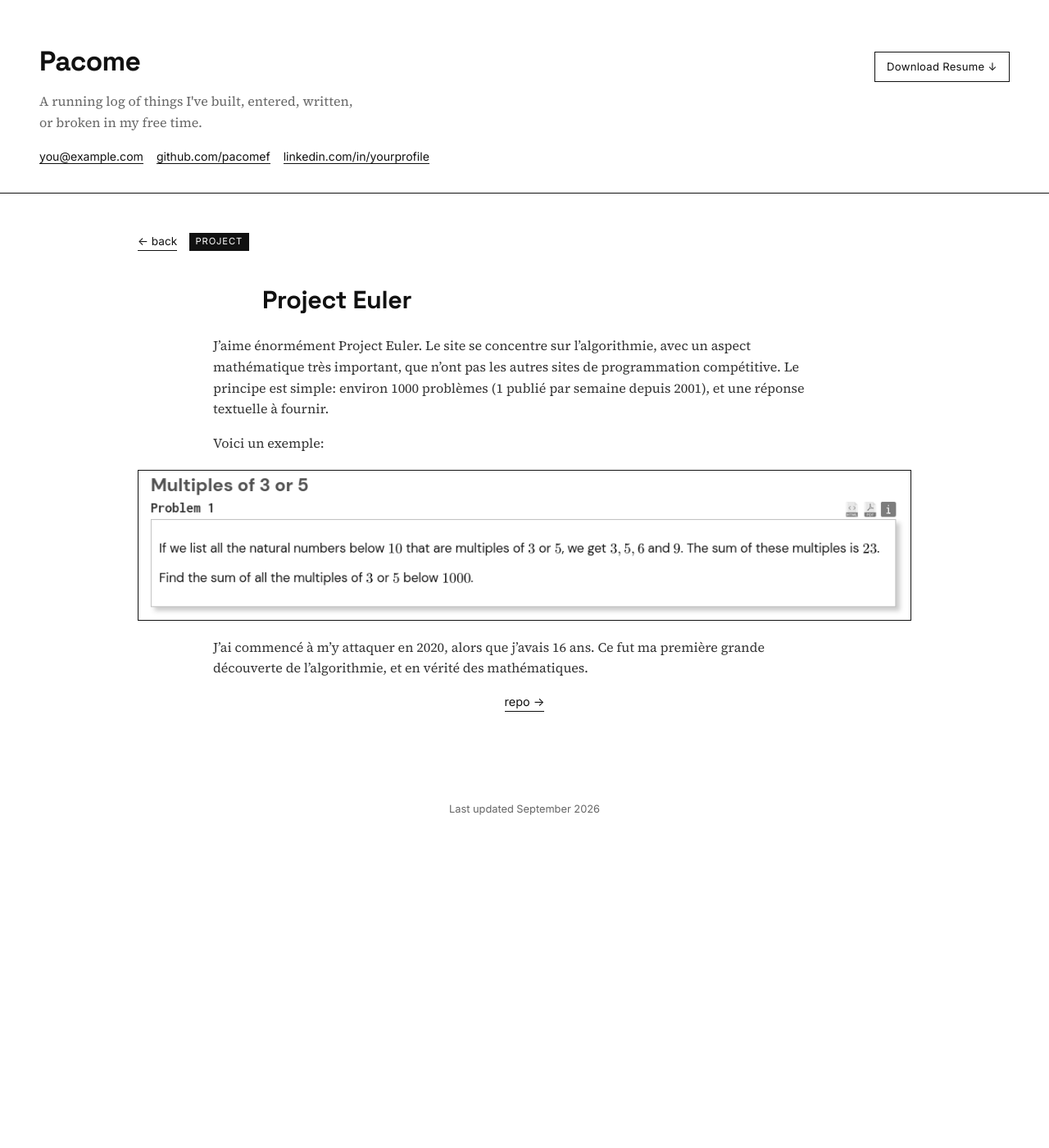
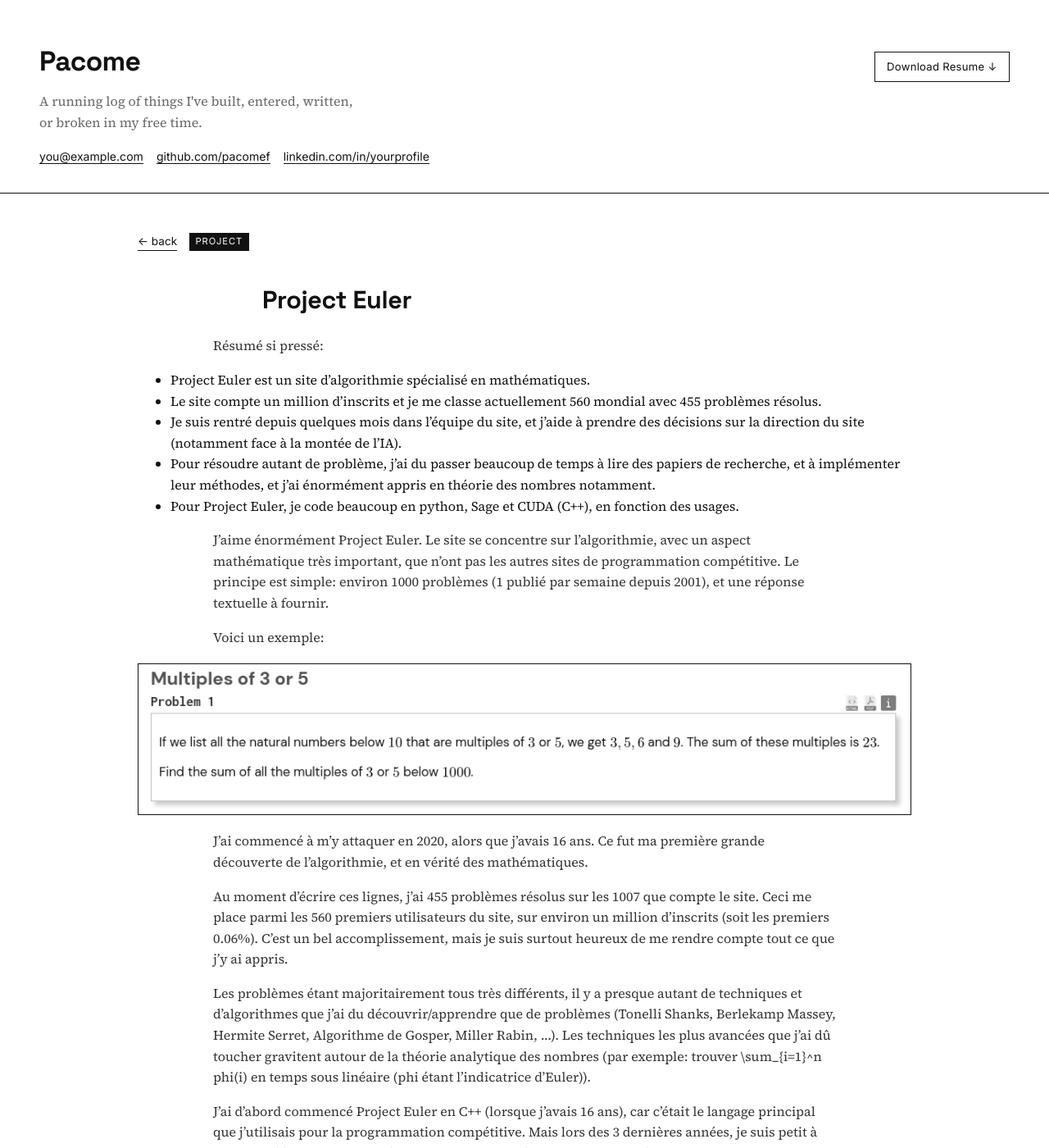
Before and after one commit to pacomef/pacomef.github.io, a Jekyll site: the page built from _projects/project-euler.md, in a window 1280 px wide and 1400 px high. Shown: the whole window at 82% size. Built offline with Jekyll 4.4.1, drawn with Linux system fonts in a browser that asks for light colours; some of the changed text lies outside the part shown.

Commit message:
Flesh out Project Euler write-up with stats and background
Co-Authored-By: Claude Sonnet 5 <noreply@anthropic.com>
Claude-Session: https://claude.ai/code/session_0127UH7bzngt2Psf9Mr4dXoc

```diff
--- a/_projects/project-euler.md
+++ b/_projects/project-euler.md
@@ -7,6 +7,13 @@ link_label: repo
 link_url: "#"
 ---
 
+Résumé si pressé:
+- Project Euler est un site d'algorithmie spécialisé en mathématiques.
+- Le site compte un million d'inscrits et je me classe actuellement 560 mondial avec 455 problèmes résolus.
+- Je suis rentré depuis quelques mois dans l'équipe du site, et j'aide à prendre des décisions sur la direction du site (notamment face à la montée de l'IA).
+- Pour résoudre autant de problème, j'ai du passer beaucoup de temps à lire des papiers de recherche, et à implémenter leur méthodes, et j'ai énormément appris en théorie des nombres notamment.
+- Pour Project Euler, je code beaucoup en python, Sage et CUDA (C++), en fonction des usages.
+
 J'aime énormément Project Euler. Le site se concentre sur l'algorithmie, avec un aspect mathématique très important, que n'ont pas les autres sites de programmation compétitive. Le principe est simple: environ 1000 problèmes (1 publié par semaine depuis 2001), et une réponse textuelle à fournir.
 
 Voici un exemple:
@@ -15,3 +22,9 @@ Voici un exemple:
 {: .img-wrap}
 
 J'ai commencé à m'y attaquer en 2020, alors que j'avais 16 ans. Ce fut ma première grande découverte de l'algorithmie, et en vérité des mathématiques.
+
+Au moment d'écrire ces lignes, j'ai 455 problèmes résolus sur les 1007 que compte le site. Ceci me place parmi les 560 premiers utilisateurs du site, sur environ un million d'inscrits (soit les premiers 0.06%). C'est un bel accomplissement, mais je suis surtout heureux de me rendre compte tout ce que j'y ai appris.
+
+Les problèmes étant majoritairement tous très différents, il y a presque autant de techniques et d'algorithmes que j'ai du découvrir/apprendre que de problèmes (Tonelli Shanks, Berlekamp Massey, Hermite Serret, Algorithme de Gosper, Miller Rabin, ...). Les techniques les plus avancées que j'ai dû toucher gravitent autour de la théorie analytique des nombres (par exemple: trouver \sum_{i=1}^n phi(i) en temps sous linéaire (phi étant l'indicatrice d'Euler)).
+
+J'ai d'abord commencé Project Euler en C++ (lorsque j'avais 16 ans), car c'était le langage principal que j'utilisais pour la programmation compétitive. Mais lors des 3 dernières années, je suis petit à petit passé à Python car le défi principal des problèmes sont les mathématiques, et python aide beaucoup à tester rapidement des petits cas. J'utilise aussi Sage depuis un an, pour des problèmes un peu spécifique impliquant des corps finis ou autre joyeuseté, lorsque les méthodes ne peuvent pas être répliqué en 3 lignes en python (par exemple: trouver le noyeau d'une matrice dans F_2). J'utilise toujours CUDA si des problèmes sont trop facilement parallèlisables, et que je ne vois pas la "bonne" solution.
```
